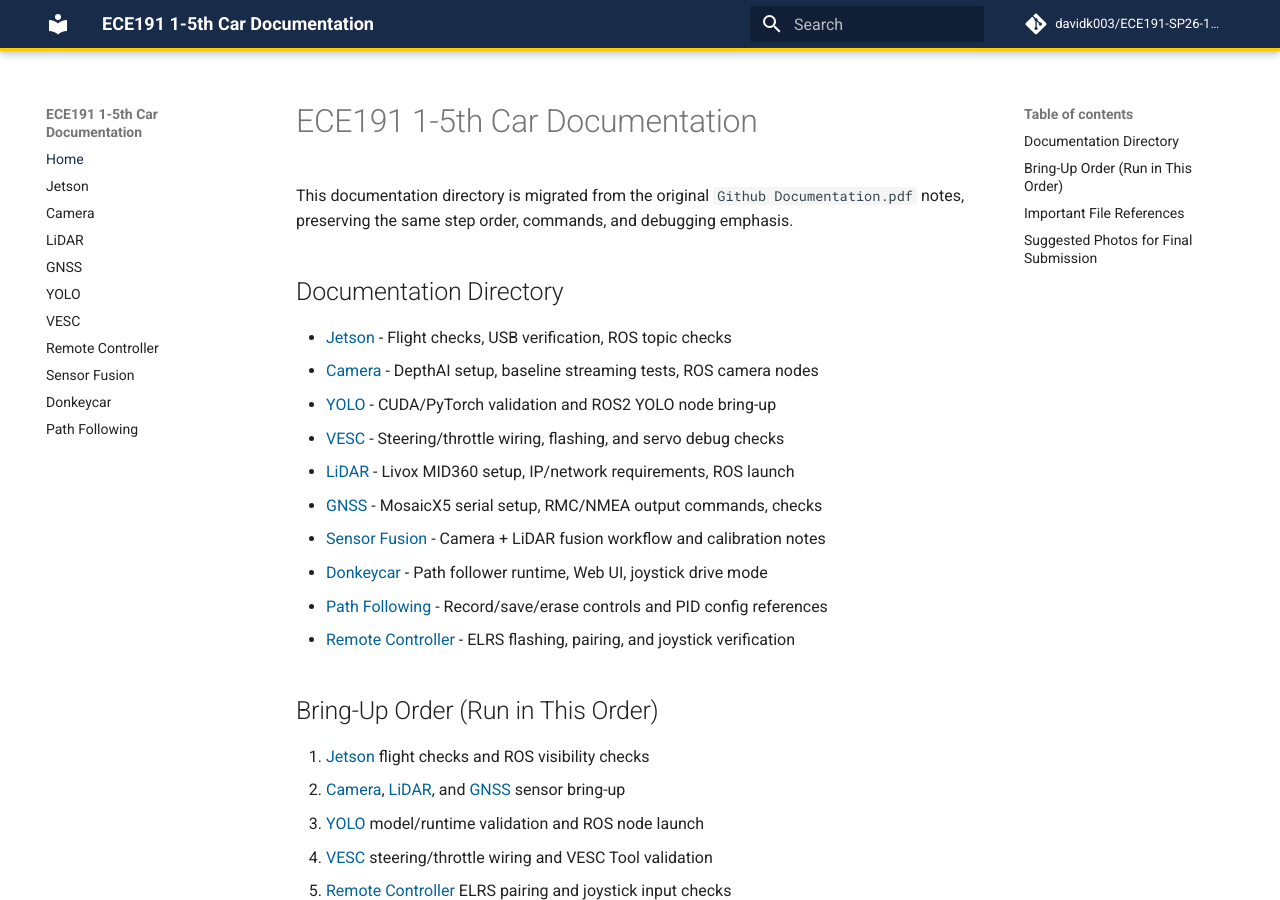
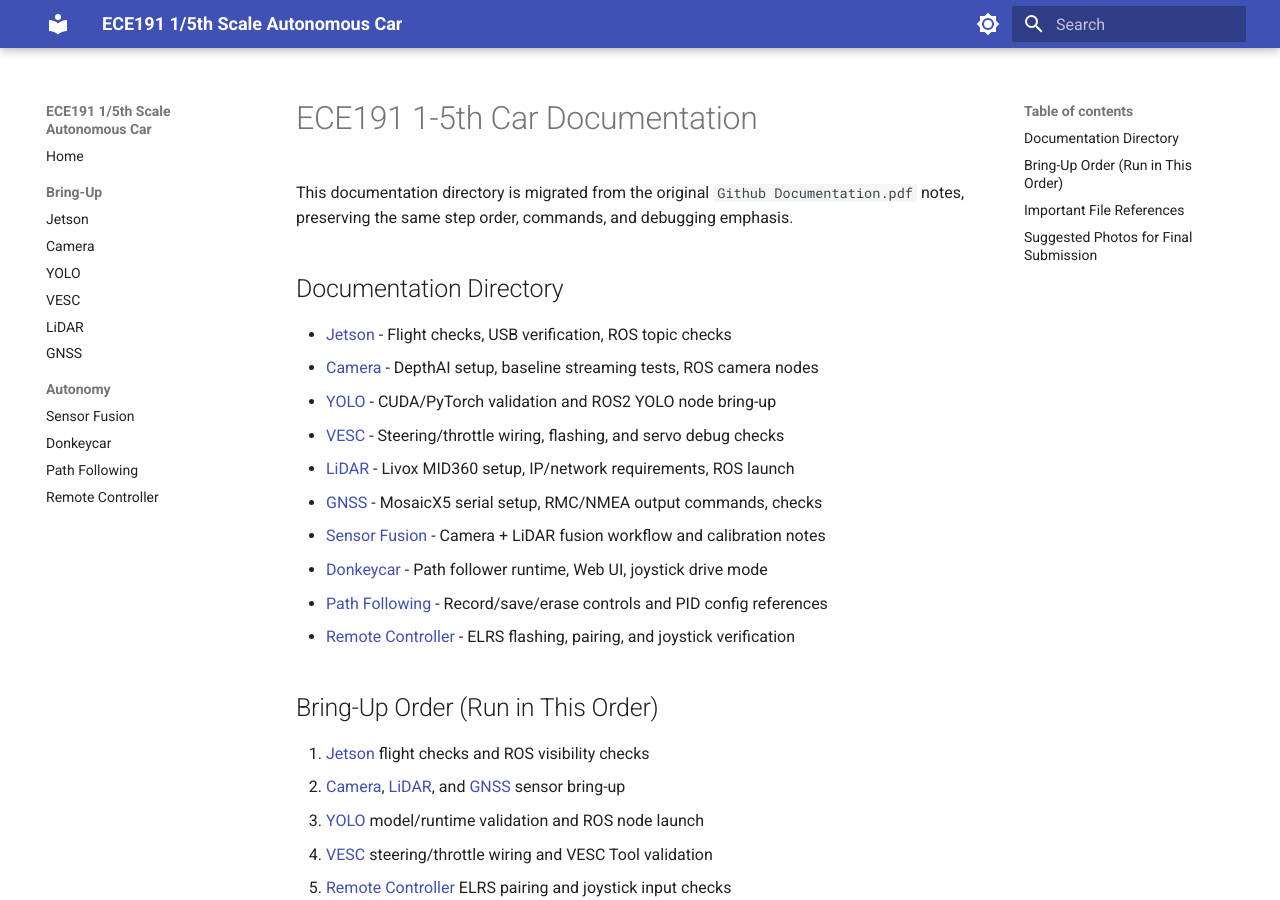
Before and after one commit to davidk003/ECE191-SP26-1fifth, an MkDocs documentation site: the page built from docs/index.md, in a window 1280 px wide and 900 px high. Built offline with MkDocs 1.6.1 and Material for MkDocs 9.7.7, drawn with Linux system fonts in a browser that asks for light colours; comment, search, counter and statistics services are not loaded.

Commit message:
Revise mkdocs configuration for documentation site
Updated site name and description for clarity. Enhanced theme settings and navigation structure.

```diff
--- a/mkdocs.yml
+++ b/mkdocs.yml
@@ -1,53 +1,56 @@
-site_name: ECE191 1-5th Car Documentation
-site_description: Bring-up and subsystem guides for the ECE191 1/5 car.
-site_url: https://davidk003.github.io/ECE191-SP26-1fifth/
-repo_url: https://github.com/davidk003/ECE191-SP26-1fifth
-repo_name: davidk003/ECE191-SP26-1fifth
-edit_uri: edit/main/docs/
+site_name: ECE191 1/5th Scale Autonomous Car
+site_description: Hardware and software bring-up documentation for the UCSD ECE191 autonomous RC car platform.
+
+docs_dir: docs
 
 theme:
   name: material
   palette:
-    - scheme: default
-      primary: custom
-      accent: custom
+    - media: "(prefers-color-scheme: light)"
+      scheme: default
+      primary: indigo
+      accent: amber
+      toggle:
+        icon: material/brightness-7
+        name: Switch to dark mode
+    - media: "(prefers-color-scheme: dark)"
+      scheme: slate
+      primary: indigo
+      accent: amber
+      toggle:
+        icon: material/brightness-4
+        name: Switch to light mode
   features:
+    - navigation.instant
     - navigation.sections
     - navigation.top
-    - navigation.tracking
+    - search.suggest
+    - search.highlight
     - content.code.copy
 
-extra_css:
-  - stylesheets/ucsd-theme.css
-
-plugins:
-  - search
+nav:
+  - Home: README.md
+  - Bring-Up:
+    - Jetson: jetson.md
+    - Camera: camera.md
+    - YOLO: yolo.md
+    - VESC: vesc.md
+    - LiDAR: lidar.md
+    - GNSS: gnss.md
+  - Autonomy:
+    - Sensor Fusion: sensor-fusion.md
+    - Donkeycar: donkeycar.md
+    - Path Following: path-following.md
+    - Remote Controller: remote-controller.md
 
 markdown_extensions:
   - admonition
-  - attr_list
-  - md_in_html
-  - tables
+  - pymdownx.highlight:
+      anchor_linenums: true
+  - pymdownx.superfences
+  - pymdownx.details
   - toc:
       permalink: true
-  - pymdownx.details
-  - pymdownx.superfences
-  - pymdownx.highlight:
-      anchor_linenums: true
-  - pymdownx.inlinehilite
-  - pymdownx.snippets
-  - pymdownx.tabbed:
-      alternate_style: true
 
-nav:
-  - Home: index.md
-  - Jetson: jetson.md
-  - Camera: camera.md
-  - LiDAR: lidar.md
-  - GNSS: gnss.md
-  - YOLO: yolo.md
-  - VESC: vesc.md
-  - Remote Controller: remote-controller.md
-  - Sensor Fusion: sensor-fusion.md
-  - Donkeycar: donkeycar.md
-  - Path Following: path-following.md
+exclude_docs: |
+  site/
```
